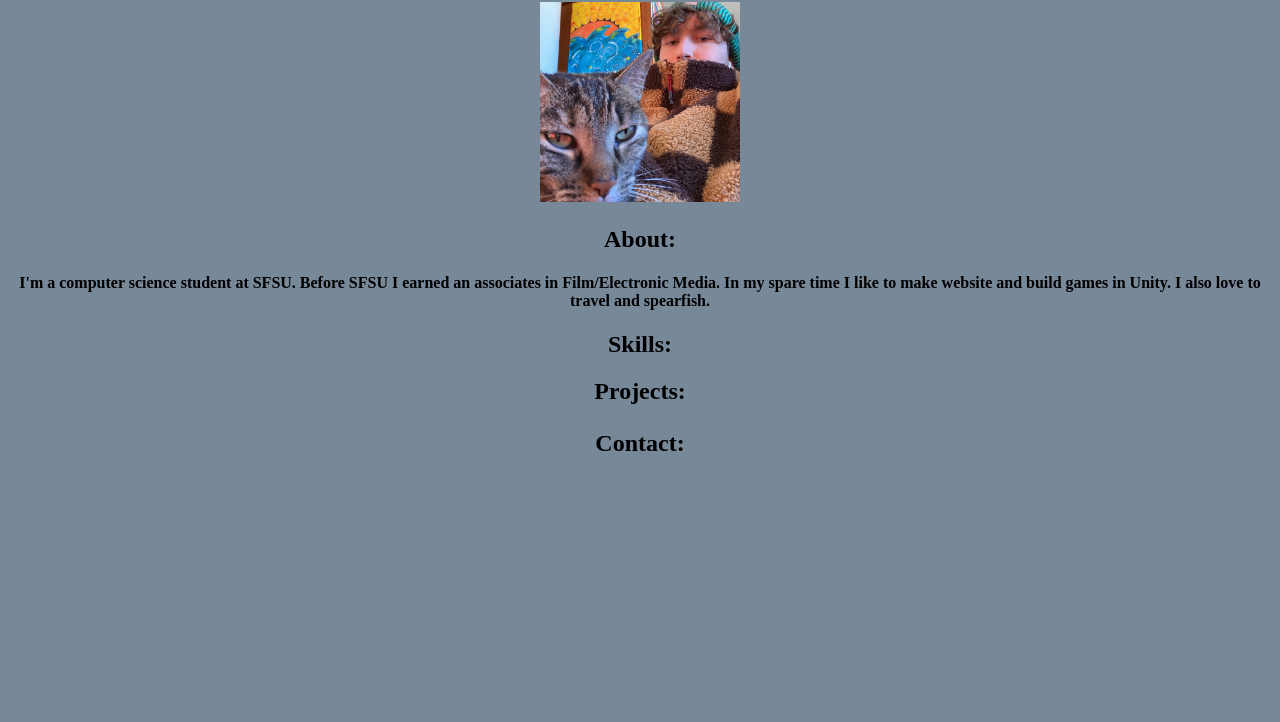
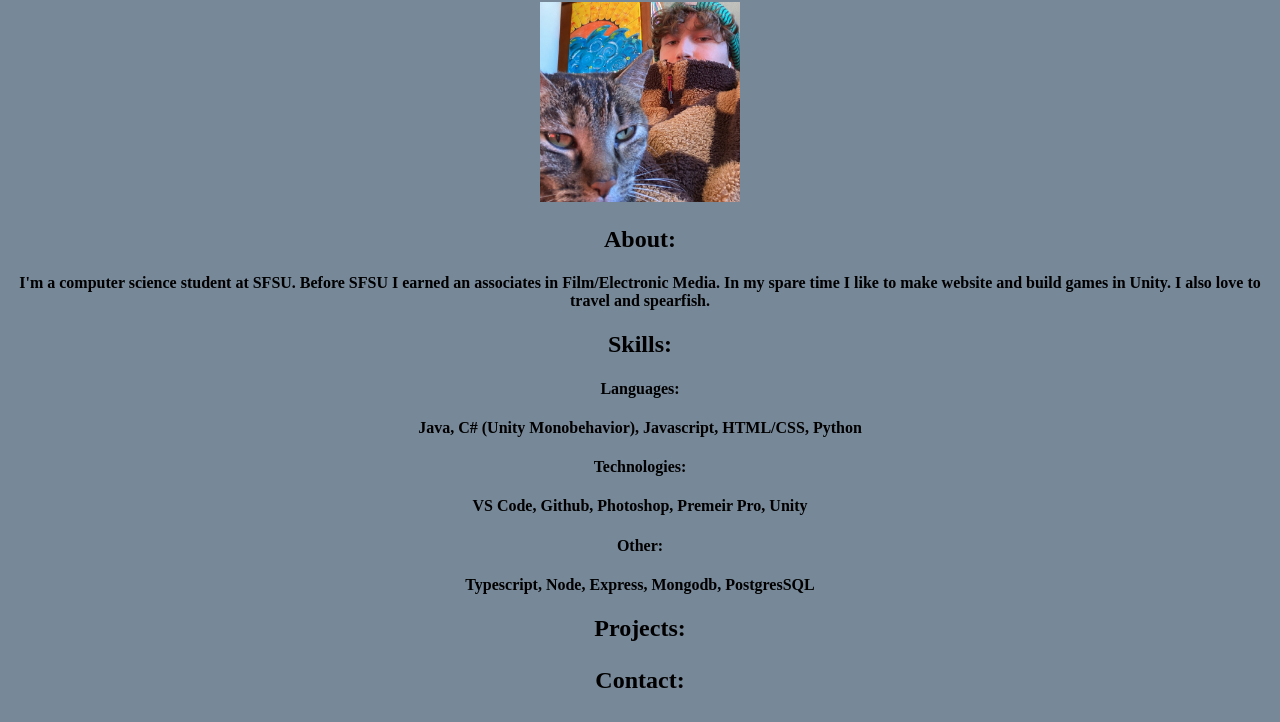
Before and after one commit to ZackRauzi/CSC317, a plain HTML site: page assignments/2/index.html in a window 1280 px wide. Shown: the part 78-800 px from the top of the page. Drawn offline with Linux system fonts and the light colour scheme.

Commit message:
added skills

```diff
--- a/assignments/2/index.html
+++ b/assignments/2/index.html
@@ -21,6 +21,12 @@
 
     <div class="center">
         <h2>Skills:</h2>
+        <h4>Languages:</h4>
+        <h4>Java, C# (Unity Monobehavior), Javascript, HTML/CSS, Python</h4>
+        <h4>Technologies:</h4>
+        <h4>VS Code, Github, Photoshop, Premeir Pro, Unity</h4>
+        <h4>Other:</h4>
+        <h4>Typescript, Node, Express, Mongodb, PostgresSQL</h4>
     </div>
 
     <div class="center">
```
